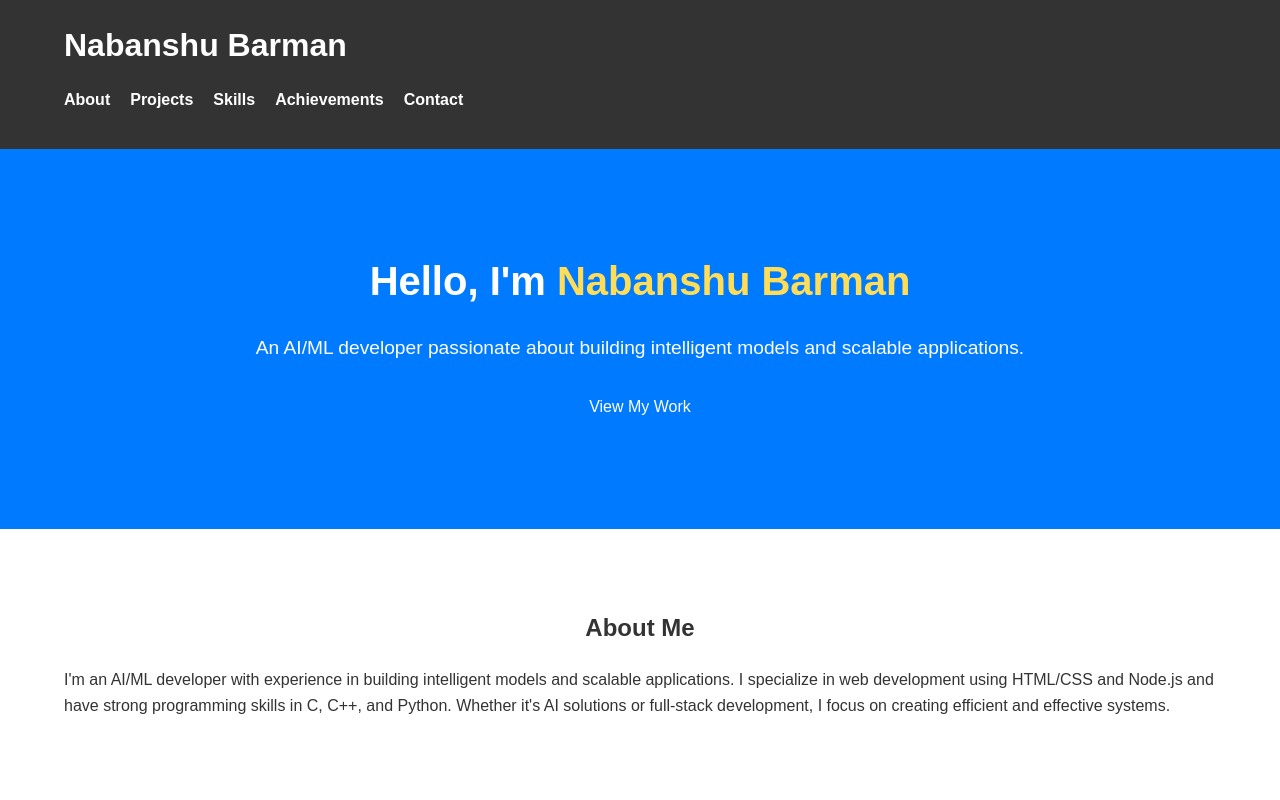
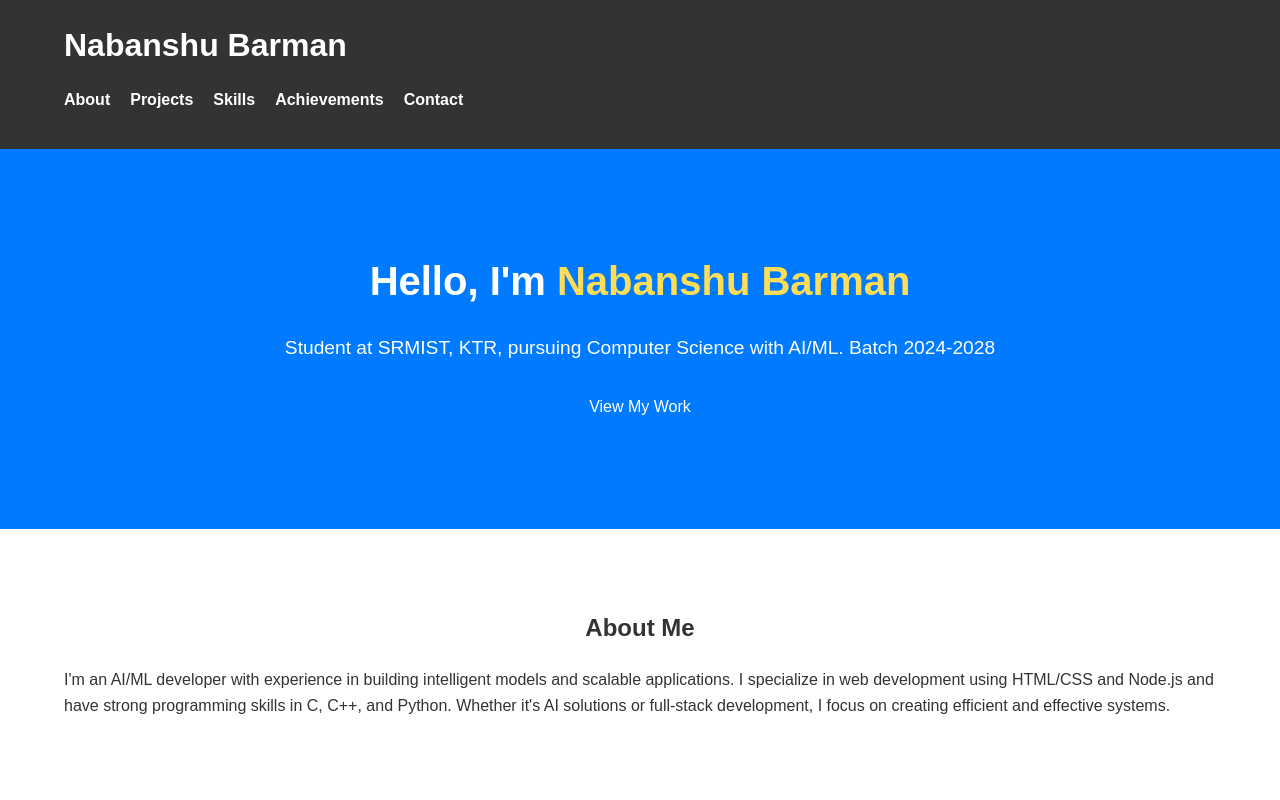
Before and after one commit to Nabanshu-Barman/portfolio, a plain HTML site: page index.html in a window 1280 px wide. Shown: the top 800 px of the page. Drawn offline with Linux system fonts and the light colour scheme.

Commit message:
Update index.html

```diff
--- a/index.html
+++ b/index.html
@@ -29,7 +29,7 @@
   <section id="hero">
     <div class="container">
       <h2>Hello, I'm <span class="highlight">Nabanshu Barman</span></h2>
-      <p>An AI/ML developer passionate about building intelligent models and scalable applications.</p>
+      <p>Student at SRMIST, KTR, pursuing Computer Science with AI/ML. Batch 2024-2028</p>
       <a href="#projects" class="btn">View My Work</a>
     </div>
   </section>
```
